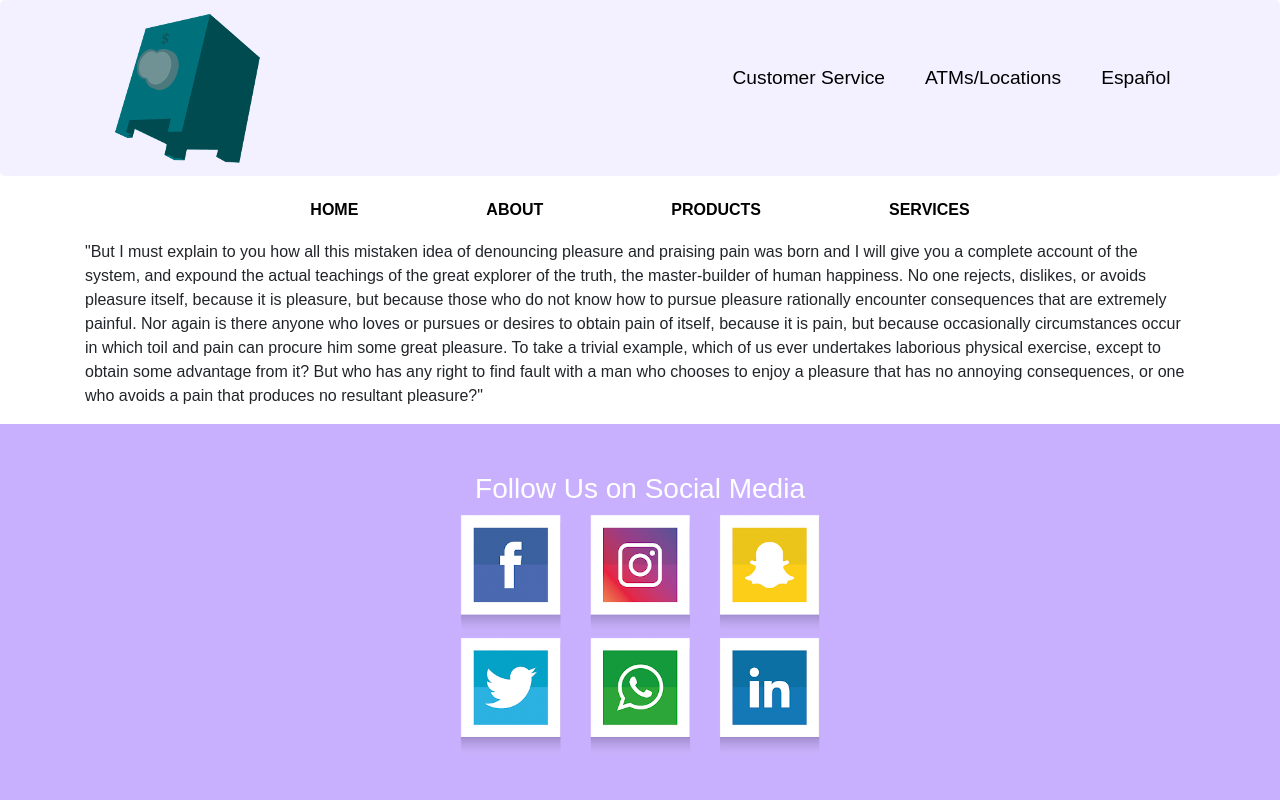
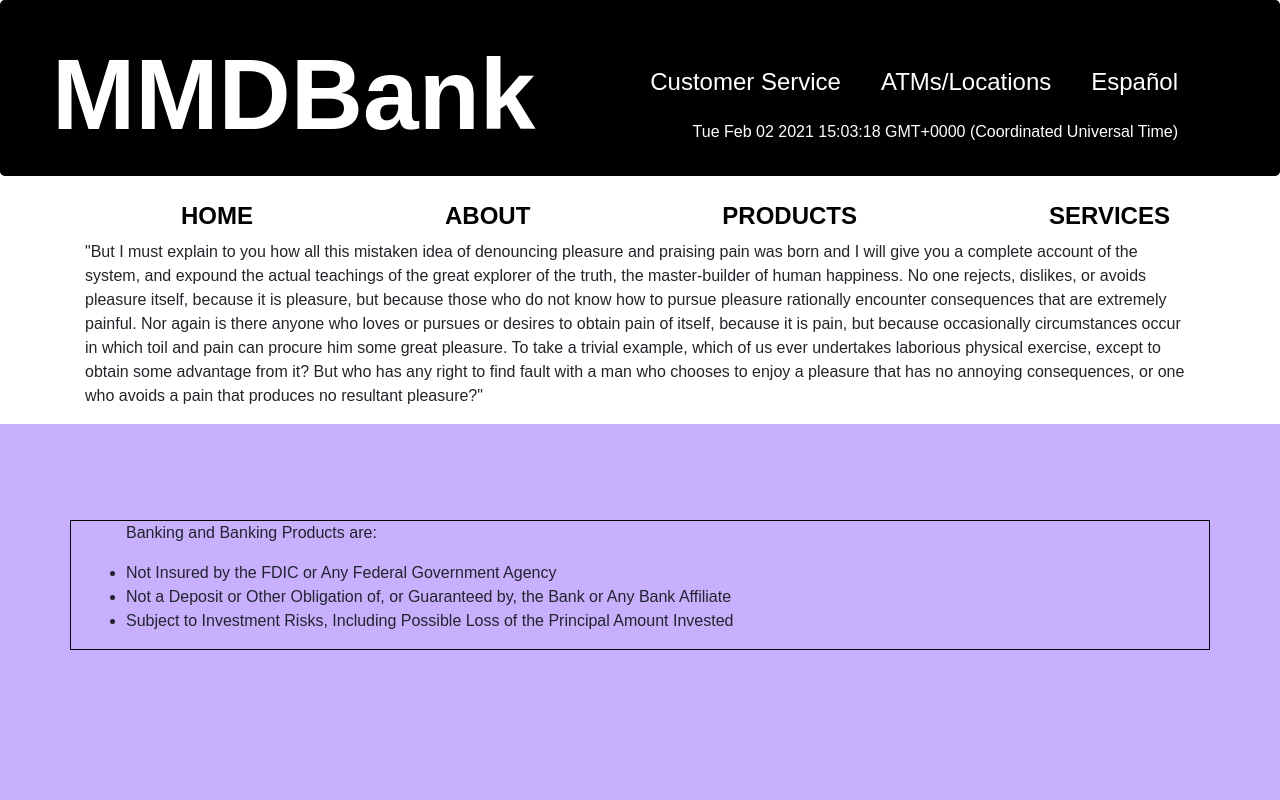
Before and after one commit to ChrisCastrillon/BankingApp_Spring_Front, an Angular app: page /about in a window 1280 px wide. Shown: the top 800 px of the page. Built offline with nearby package versions, Linux system fonts and the light colour scheme.

Commit message:
changed bootstrapping on login page. Refactor transfer html page to use divs and not forms, as well as finished feature that shows current transfer summary, added time as well

```diff
--- a/src/app/apiServices/bank-account-service.service.ts
+++ b/src/app/apiServices/bank-account-service.service.ts
@@ -13,4 +13,11 @@ export class BankAccountServiceService {
   getAllAccountsForUser(user_id: string): Observable<AccountForUserResponse[]> {
     return this.httpClient.get<AccountForUserResponse[]>(`http://localhost:8091/data/accounts/${user_id}`)
   }
+  transferFunds(fromAccountNumber: number, toAccountNumber:number, transferAmount: number ): Observable<AccountForUserResponse[]>{
+    return this.httpClient.put<AccountForUserResponse[]>('http://localhost:8091/data/accounts/transfer', {
+      "fromAccountNumber": fromAccountNumber,
+      "toAccountNumber":toAccountNumber,
+      "transferAmount":transferAmount
+    })
+  }
 }
--- a/src/app/jumbotron/jumbotron.component.css
+++ b/src/app/jumbotron/jumbotron.component.css
@@ -1,15 +1,16 @@
 .jumbotron {
     text-align: center;
-    background-color: rgba(243, 240, 255, 1);
+    background-color: rgb(0, 0, 0);
+    /* background-color: rgba(243, 240, 255, 1); */
     /* background-color: rgb(219, 179, 255); */
     height: 11em;
     width: 100%;
  }
 
  a{
-     font-size: 1.2em;
+     font-size: 1.5em;
      margin:20px;
-     color:black;
+     color:rgb(255, 255, 255);
      text-decoration: none;
  }
  a:hover{
@@ -21,3 +22,21 @@
      top:-65px;
 
  }
+ #links{
+     text-align: right;
+     margin-right:50px;
+ }
+ p {
+    margin:20px;
+    color: white;
+}
+.MMDBank {
+    float:left;
+    position:relative;
+    font-size: 100px;
+    margin-left:20px;
+    top:-45px;
+    font-weight: bold;
+    color:white;
+
+}
--- a/src/app/jumbotron/jumbotron.component.html
+++ b/src/app/jumbotron/jumbotron.component.html
@@ -1,13 +1,14 @@
 <div class="jumbotron">
     <div class="row">
       <div class="col">
-        <img src="/assets/img/safe.bmp" alt="MMDBlogo">
-        <!-- <h2>MMDBank</h2> -->
+          <!-- <img src="/assets/img/safe.bmp" alt="MMDBlogo"> -->
+          <span class="MMDBank">MMDBank</span>
       </div>
-      <div class="col">
+      <div class="col" id="links">
         <a href="/customer-service">Customer Service</a>
         <a href="/atms-and-locations">ATMs/Locations</a>
         <a href="/español">Español</a>
+        <p>{{time}}<p>
       </div>
     </div>
   </div>
--- a/src/app/jumbotron/jumbotron.component.ts
+++ b/src/app/jumbotron/jumbotron.component.ts
@@ -6,10 +6,15 @@ import { Component, OnInit } from '@angular/core';
   styleUrls: ['./jumbotron.component.css']
 })
 export class JumbotronComponent implements OnInit {
+  time = new Date();
 
   constructor() { }
 
   ngOnInit(): void {
+    setInterval(() => {
+      this.time = new Date();
+   }, 1000);
   }
 
+
 }
--- a/src/app/login/login.component.css
+++ b/src/app/login/login.component.css
@@ -23,7 +23,7 @@
 
     border-radius: 15px ;
     /* background-color: rgba(243, 240, 255, 1); */
-    background-color: rgba(255, 255, 255, 0.819);
+    background-color: rgba(255, 255, 255, .95);
     /* box-shadow: 10px 10px rgb(215, 211, 226); */
 
 }
@@ -36,7 +36,8 @@
     background-size:100em;
     border-bottom: solid;
     border-width: 20px;
-    border-color:rgb(239, 239, 239);
+    /* border-color:rgb(239, 239, 239); */
+    border-color:white;
 }
 input {
     border-radius: 15px;
--- a/src/app/manage-transfers/manage-transfers.component.css
+++ b/src/app/manage-transfers/manage-transfers.component.css
@@ -1,3 +1,21 @@
-form {
-    font-size: 1.5em;
+.container, p:not(#submitButton) {
+    font-size: 1.2em;
+    margin-left: 0px;
+
 }
+#superContainer {
+    height: 25em;
+    margin-left:25px;
+}
+#submitButton {
+    border-radius:15px;
+    padding-left: 1em;
+    padding-right: 1em;
+    background-color: rgb(222, 158, 235);
+    box-shadow: 10px 10px rgb(215, 211, 226);
+    color:#007BFF;
+    border:none;
+}
+#submitButton:hover {
+    background-color: rgb(226, 211, 217);
+}
--- a/src/app/manage-transfers/manage-transfers.component.html
+++ b/src/app/manage-transfers/manage-transfers.component.html
@@ -1,32 +1,40 @@
-<div class="container">
+<div class="container" id="superContainer">
+    <p>{{time}}</p>
     <div class="row">
-        <div class="col" id="accountsColumn">
+        <div class="col col-8" id="accountsColumn">
+
             <h1>Make a Transfer</h1>
             <hr>
-
-            <form [formGroup]="form" (ngSubmit)="submit()">
+            <div class="container" id="fromAccountSelect">
                 <label for="accounts">From Account: </label>
-                <select formControlName="accounts" id="fromAccounts">
-                    <option *ngFor="let account of accounts" [value]='account.accountNumber'>
-                        {{account.accountNumber}}
+                <select [(ngModel)]="fromAccount" id="fromAccounts" *ngIf = "accounts !== null">
+                    <option *ngFor="let account of accounts" [ngValue]="account">
+                        {{"ACCN: " + account.accountNumber}}
                         {{account.accountType}}
-                        {{account.balance}}
+                        {{account.balance | currency: 'USD'}}
                     </option>
                 </select>
-                <button class="btn btn-default"></button>
-            </form>
-            <form [formGroup]="form" (ngSubmit)="submit()">
+            </div>
+            <div class="container" id="toAccountSelect">
                 <label for="accounts">To Account: </label>
-                <select formControlName="accounts" id="fromAccounts">
-                    <option *ngFor="let account of accounts" [value]='account.accountNumber'>
-                        {{account.accountNumber}}
+                <select [(ngModel)]="toAccount" id="fromAccounts" *ngIf = "accounts !== null">
+                    <option *ngFor="let account of accounts" [ngValue]="account">
+                        {{"ACCN: " + account.accountNumber}}
                         {{account.accountType}}
-                        {{account.balance}}
+                        {{account.balance | currency: 'USD'}}
                     </option>
                 </select>
                 <br>
-                <button class="btn btn-default">Submit</button>
-            </form>
+                <label for="transferAmount">Transfer Amount: </label>
+                <input id="trasferAmount" type="number" [(ngModel)]="transferAmount">
+                <input id="submitButton" type="submit" (click)="submitTransfer(fromAccount, toAccount, transferAmount)">
+            </div>
+
+        </div>
+        <div class="col col-4" *ngIf="transferAmount" id="summary">
+            <h1>Summary</h1>
+            <p>Transferring {{transferAmount| currency:'USD'}} from Account : {{fromAccount?.accountNumber}} of balance: {{fromAccount?.balance | currency: 'USD'}}</p>
+            <p>To Account: {{toAccount?.accountNumber}} of balance: {{toAccount?.balance | currency : 'USD'}}</p>
         </div>
     </div>
 </div>
--- a/src/app/manage-transfers/manage-transfers.component.ts
+++ b/src/app/manage-transfers/manage-transfers.component.ts
@@ -1,4 +1,5 @@
-import { Component, OnInit, ɵCompiler_compileModuleSync__POST_R3__ } from '@angular/core';
+import { trimTrailingNulls } from '@angular/compiler/src/render3/view/util';
+import { assertPlatform, Component, OnInit, ɵCompiler_compileModuleSync__POST_R3__ } from '@angular/core';
 import {
   FormBuilder,
   FormGroup,
@@ -7,6 +8,7 @@ import {
   ValidatorFn
 } from '@angular/forms';
 import { BankAccountServiceService } from '../apiServices/bank-account-service.service';
+import { AccountForUserResponse } from '../apiServices/payloads/account-for-user-response';
 
 @Component({
   selector: 'app-manage-transfers',
@@ -14,41 +16,43 @@ import { BankAccountServiceService } from '../apiServices/bank-account-service.s
   styleUrls: ['./manage-transfers.component.css']
 })
 export class ManageTransfersComponent implements OnInit {
+  currentUser;
+  accounts=[];
+  transferAmount;
+  fromAccount:AccountForUserResponse;
+  toAccount:AccountForUserResponse;
+  time = new Date();
 
-  currentUser;
-  form: FormGroup;
-  accounts = [];
+  constructor(private bankAccountService: BankAccountServiceService) {
 
-  fromAccountID;
-  toAccountID;
-
-  constructor(private formBuilder: FormBuilder, private bankAccountService: BankAccountServiceService) {
-    this.form = this.formBuilder.group({
-
-    accounts:['']});
+  }
+  submitTransfer(fromAccount, toAccount, transferAmount) {
     try {
-      this.currentUser = JSON.parse(sessionStorage.currentUser);
-      this.bankAccountService.getAllAccountsForUser(this.currentUser.userId).subscribe((res: any[]) =>
-
-      {
-          this.accounts = res;
-          console.log(this.accounts);
-        })
-
+      this.bankAccountService.transferFunds(fromAccount.accountNumber, toAccount.accountNumber, transferAmount).subscribe(data => {
+        this.accounts = data;
+      })
     }catch(e) {
-      console.log(e);
+      alert("could not complete transfer" + e);
     }
   }
 
+  getAllAccounts() {
 
-  submit() {
-    console.log(this.form.value);
+    this.currentUser = JSON.parse(sessionStorage.currentUser);
+    try {
+      this.bankAccountService.getAllAccountsForUser(this.currentUser.userId).subscribe((res:any[])=> {
+      this.accounts = res;
+    }
+    )
+    }catch(e) {
+      console.log(e);
+      alert("Cannot retrieve accounts");
   }
 
+  }
 
   ngOnInit(): void {
-
-    console.log(this.currentUser.userId);
+    this.getAllAccounts();
   }
 
 }
--- a/src/app/navbar/navbar.component.css
+++ b/src/app/navbar/navbar.component.css
@@ -1,5 +1,5 @@
 .container{
-    text-align: center;
+    text-align: left;
     width: initial;
     height:15px;
     padding-bottom: 2em;
@@ -8,7 +8,7 @@
 a {
     color:black;
     margin: 2em;
-    font-size: 1em;
+    font-size: 1.5em;
     padding-left:2em;
     padding-right:2em;
     padding-bottom:.3em;
--- a/src/app/navbar/navbar.component.html
+++ b/src/app/navbar/navbar.component.html
@@ -6,8 +6,8 @@
                 <a routerLink="/about">ABOUT</a>
                 <a routerLink="/products">PRODUCTS</a>
                 <a routerLink="/services">SERVICES</a>
+
             </b>
-
         </div>
     </div>
 </div>
--- a/src/app/navbar/navbar.component.ts
+++ b/src/app/navbar/navbar.component.ts
@@ -9,7 +9,9 @@ export class NavbarComponent implements OnInit {
 
   constructor() { }
 
-  ngOnInit(): void {
-  }
+
+
+  ngOnInit(): void {}
+
 
 }
--- a/src/app/social-media/social-media.component.html
+++ b/src/app/social-media/social-media.component.html
@@ -1,8 +1,8 @@
 <div class="container-fluid">
     <div class="row">
         <div class="col-12" id="socialMedia">
-            <h3>Follow Us on Social Media</h3>
-            <img src="/assets/img/logos2.png">
+            <!-- <h3>Follow Us on Social Media</h3>
+            <img src="/assets/img/logos2.png"> -->
         </div>
     </div>
     <div class="row">
```
